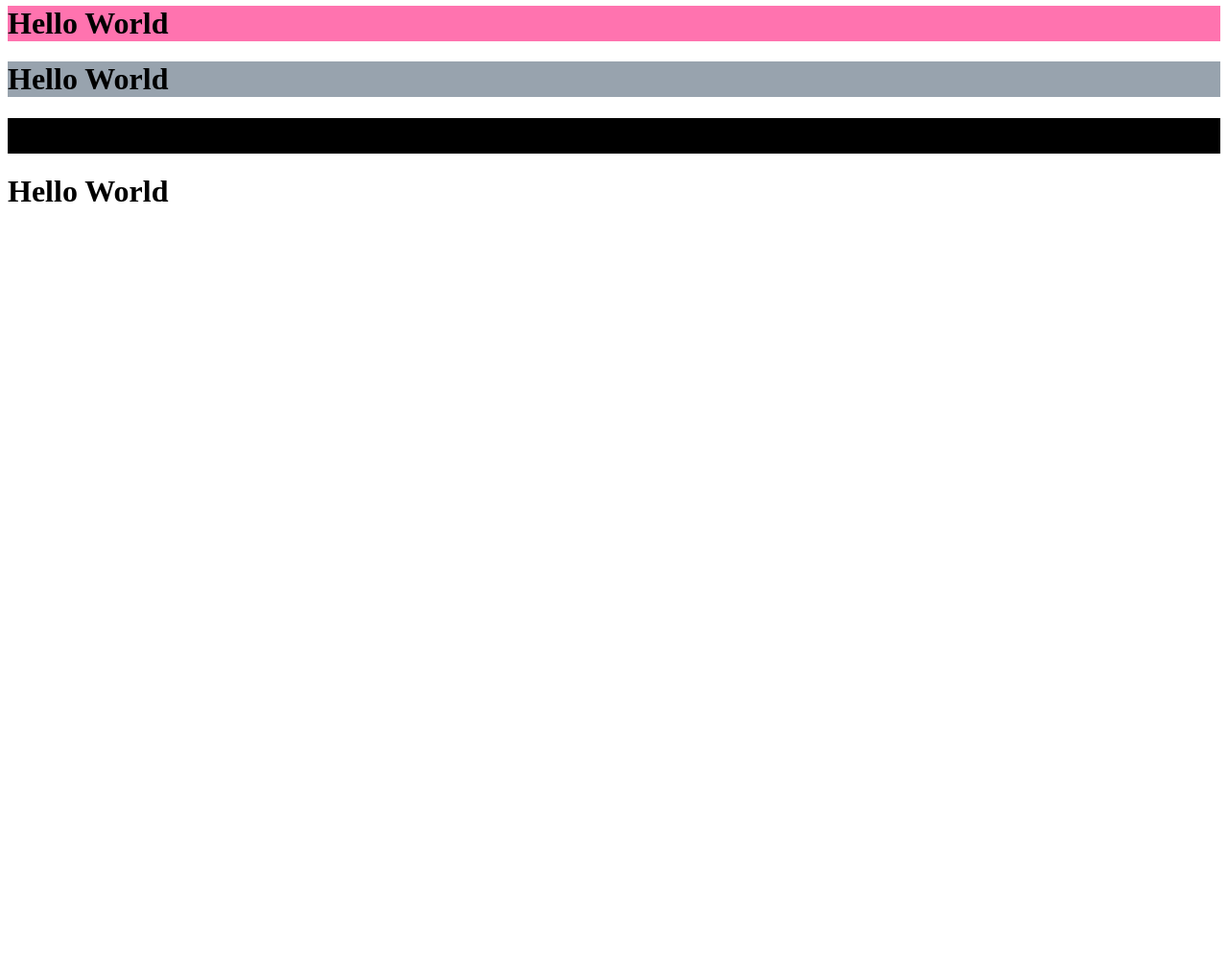
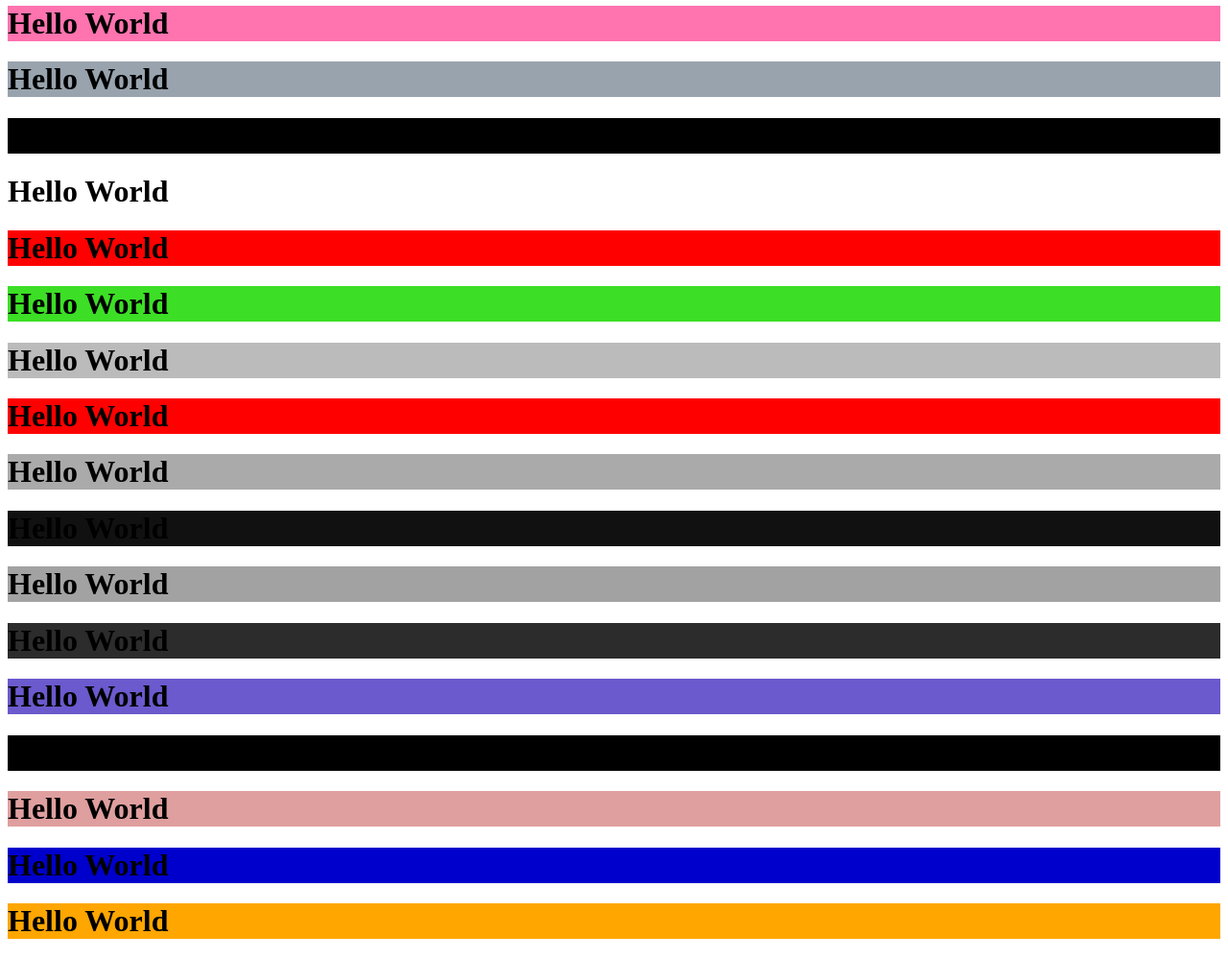
Before and after one commit to jstechnologyes/BASIC-HTML_2021, a plain HTML site: page color.html in a window 1280 px wide. Shown: the part 500-1499 px from the top of the page at 96% size. Before the commit the page ends 800 px from the top, so only its background shows below. Drawn offline with Linux system fonts and the light colour scheme.

Commit message:
Color.html added RGB HEX HSL Color Added

```diff
--- a/color.html
+++ b/color.html
@@ -13,7 +13,7 @@
 		cillum dolore eu fugiat nulla pariatur. Excepteur sint occaecat cupidatat non
 		proident, sunt in culpa qui officia deserunt mollit anim id est laborum.</p>
 
-		<!-- RGB Color  -->
+		<!-- HTML RGB Color  -->
 		<!-- RGB Instance R=Red, G=Green, B=Blue -->
 		<h1 style="background: rgb(255,0,0)">Hello World</h1>
 		<h1 style="background: rgb(0,0,255)">Hello World</h1>
@@ -28,7 +28,22 @@
 		<!-- RGB Instace R=255, G=255, B=255 Color is White -->
 		<h1 style="background: rgb(255,255,255)">Hello World</h1>
 
+		<!-- HTML HEX Color -->
+		<h1 style="background: #ff0000">Hello World</h1>
+		<h1 style="background: #3cdf25">Hello World</h1>
+		<h1 style="background: #bbbbbb">Hello World</h1>
+		<h1 style="background: #ff0000">Hello World</h1>
+		<h1 style="background: #aaaaaa">Hello World</h1>
+		<h1 style="background: #111111">Hello World</h1>
+		<h1 style="background: #a2a2a2">Hello World</h1>
+		<h1 style="background: #2c2c2c">Hello World</h1>
+		<h1 style="background: #6a5acd">Hello World</h1>
+		<h1 style="background: #000000">Hello World</h1>
 
+		<!-- HTML HSL Color -->
+		<h1 style="background: hsl(0,50%,75%)">Hello World</h1>
+		<h1 style="background: hsl(240,100%,40%)">Hello World</h1>
+		<h1 style="background: hsl(39,100%,50%)">Hello World</h1>
 
 </body>
 </html>
```
